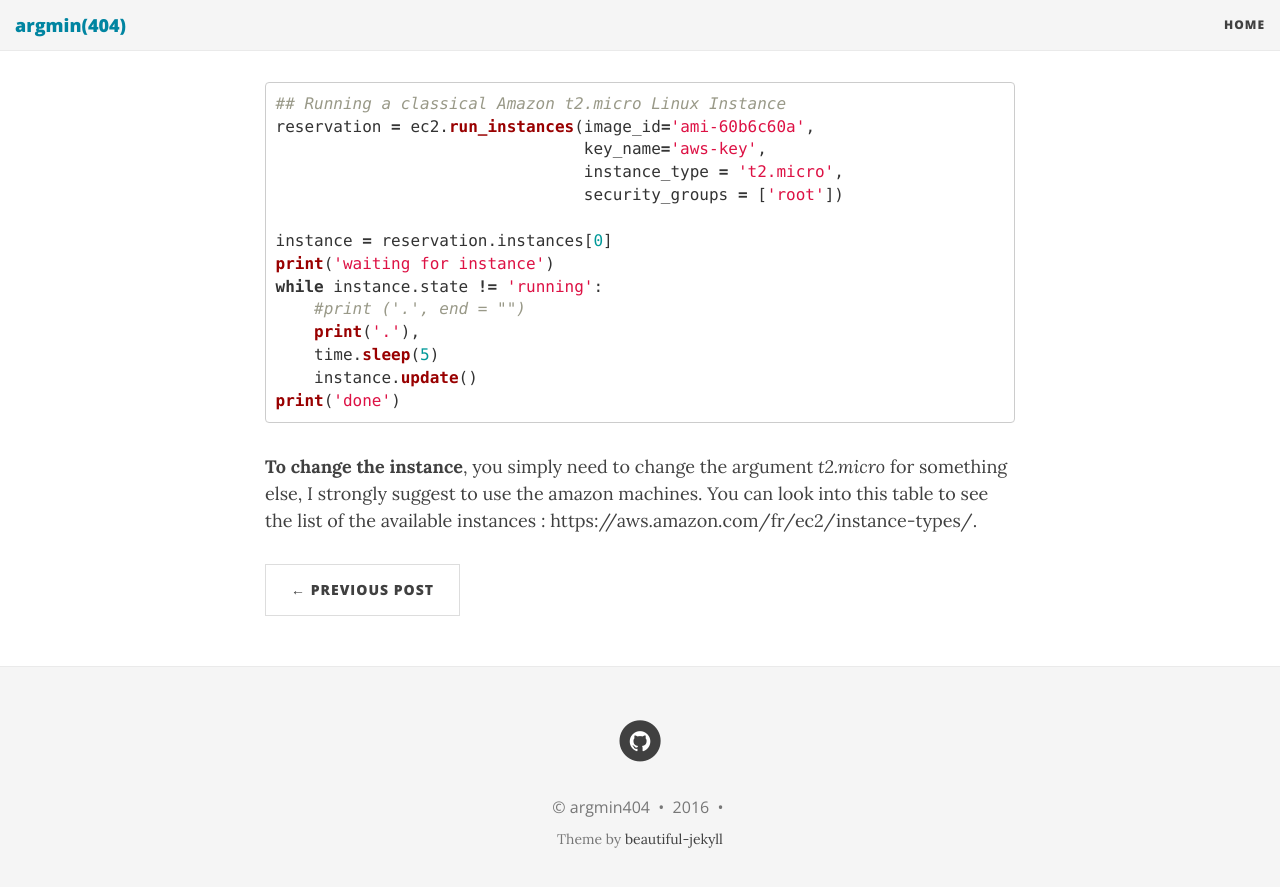
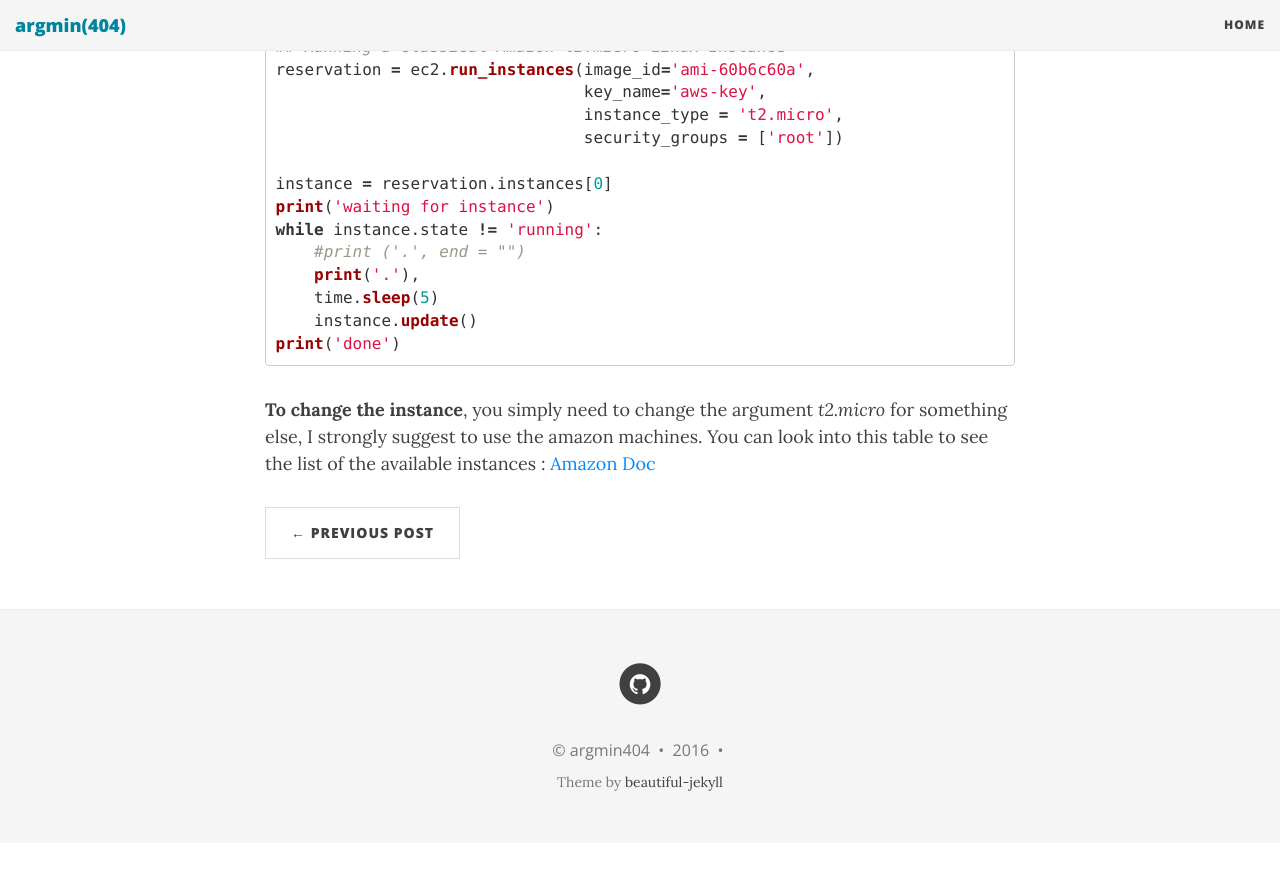
Before and after one commit to abouscarel/argmin404.github.io, a Jekyll site: the page built from _posts/2016-04-28-Launch an EC2 from jupyter.md, in a window 1280 px wide and 900 px high, scrolled down 3313 px. Shown: the top 887 px of the window. Built offline with Jekyll 4.4.1, drawn with Linux system fonts in a browser that asks for light colours; nearby versions of some CDN libraries; comment, search, counter and statistics services are not loaded; after the commit the page ends 4156 px from its top, so only the background shows below that; some of the changed text lies outside the part shown.

Commit message:
Update article 2

````diff
--- a/_posts/2016-04-28-Launch an EC2 from jupyter.md
+++ b/_posts/2016-04-28-Launch an EC2 from jupyter.md
@@ -115,4 +113,4 @@ while instance.state != 'running':
 print('done')
 ```
 
-**To change the instance**, you simply need to change the argument *t2.micro* for something else, I strongly suggest to use the amazon machines. You can look into this table to see the list of the available instances : https://aws.amazon.com/fr/ec2/instance-types/.
+**To change the instance**, you simply need to change the argument *t2.micro* for something else, I strongly suggest to use the amazon machines. You can look into this table to see the list of the available instances : [Amazon Doc](https://aws.amazon.com/fr/ec2/instance-types/.)
````
Also changed, not shown: other parts of _posts/2016-04-28-Launch an EC2 from jupyter.md (+1 -3 lines).
